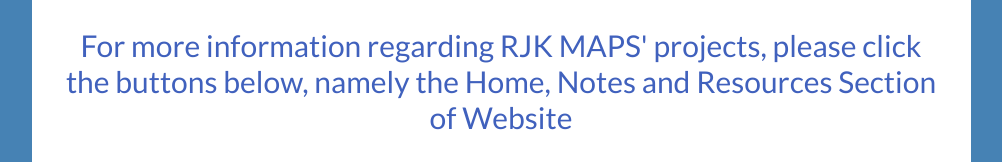
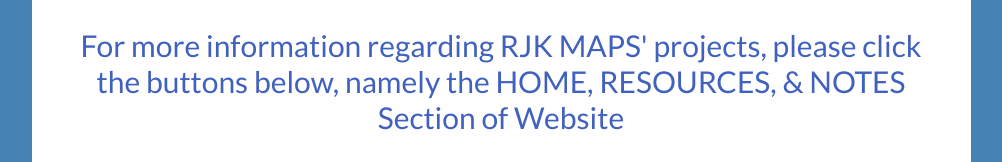
Before and after one commit to rayyanjkhan/rayyanjkhan.github.io, a plain HTML site: page index.html in a window 1280 px wide. Shown: the part 462-624 px from the top of the page, without its empty margins (139-1141 px from the left). Drawn offline with Linux system fonts and the light colour scheme.

Commit message:
Update index.html

```diff
--- a/index.html
+++ b/index.html
@@ -11,7 +11,7 @@
 
     <h1>RJK MAPS</h1>
     <p>Welcome to RJK MAPS, an online tool making academic progress simple. Developed for students, by students. </p>
-    <p> For more information regarding RJK MAPS' projects, please click the buttons below, namely the Home, Notes and Resources Section of Website
+    <p> For more information regarding RJK MAPS' projects, please click the buttons below, namely the HOME, RESOURCES, & NOTES Section of Website
     </p>
     <div class="links">
       <a href="https://rjk.is-a.dev/maps/" target="_blank">&#127760;</a>
```
